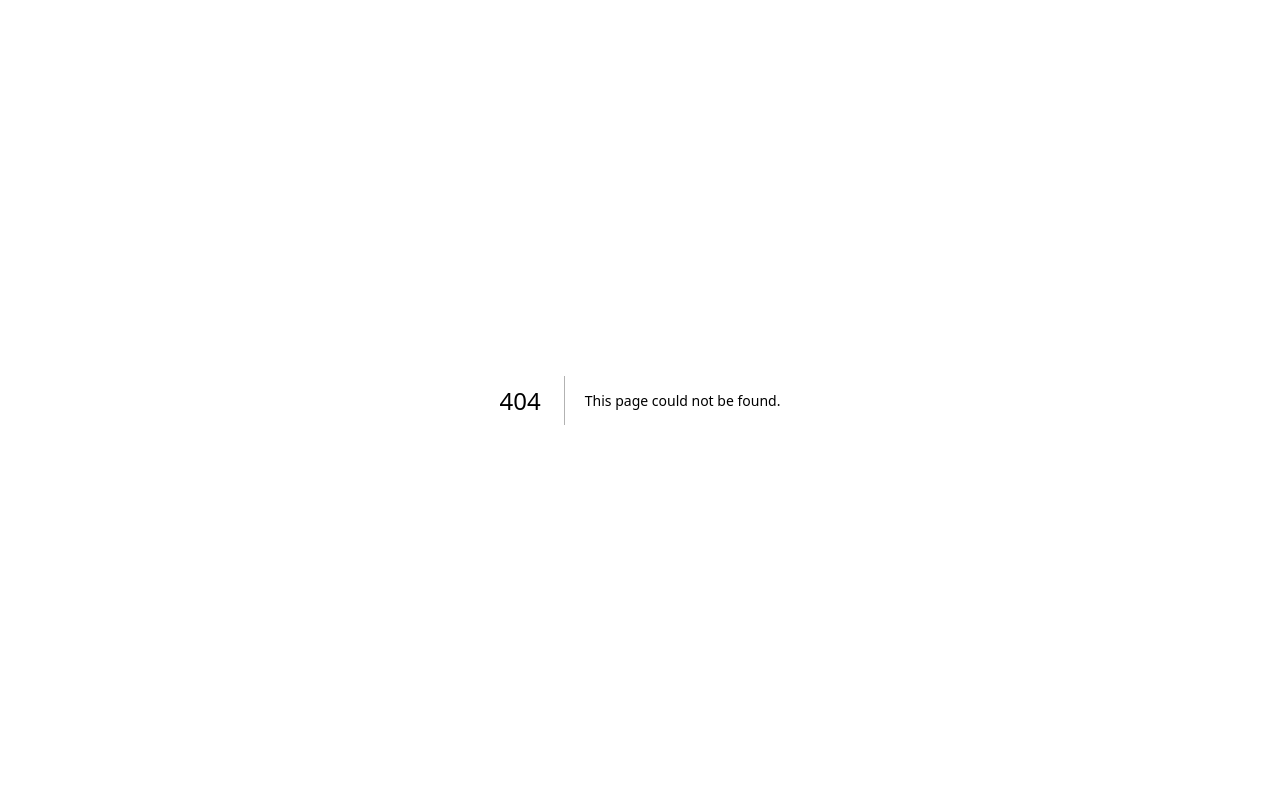
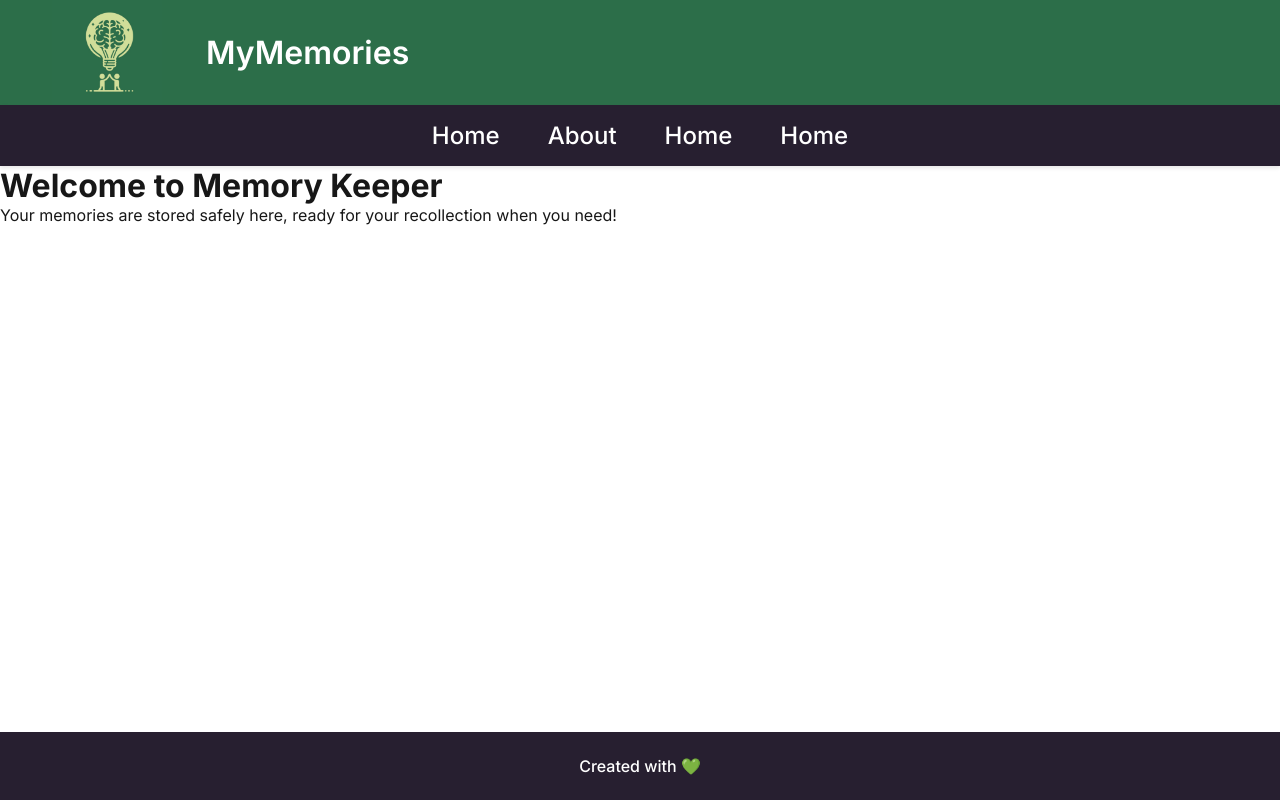
Before and after one commit to codesungrape/memory-keeper, a Next.js app: page /dashboard in a window 1280 px wide. Before the commit this address had no page. Built offline with nearby package versions, Linux system fonts and the light colour scheme.

Commit message:
feat: added Dashboard component for landing page, moved layout specific components to layout.tsx and also reinstated entry point page.tsx to be AuthSignInPage as before.

```diff
--- /dev/null
+++ b/src/app/dashboard/page.tsx
@@ -0,0 +1,12 @@
+export default function Dashboard() {
+  return (
+    <div>
+      <h1>Welcome to Memory Keeper</h1>
+      <p>
+        Your memories are stored safely here, ready for your recollection when
+        you need!
+      </p>
+      {/* Need to add other Dashboard-specific content */}
+    </div>
+  );
+}
--- a/src/app/layout.tsx
+++ b/src/app/layout.tsx
@@ -1,31 +1,29 @@
-import type { Metadata } from "next";
-import { Geist, Geist_Mono } from "next/font/google";
+// src/app/layout.tsx
+import Header from "@/components/Header/Header";
+import Navbar from "@/components/Navbar/Navbar";
+import Footer from "@/components/Footer/Footer";
+import { Inter } from "next/font/google";
 import "./globals.css";
 
-const geistSans = Geist({
-  variable: "--font-geist-sans",
-  subsets: ["latin"],
-});
+const inter = Inter({ subsets: ["latin"] });
 
-const geistMono = Geist_Mono({
-  variable: "--font-geist-mono",
-  subsets: ["latin"],
-});
-
-export const metadata: Metadata = {
-  title: "Create Next App",
-  description: "Generated by create next app",
+export const metadata = {
+  title: "Memory Keeper",
+  description: "Keep your memories safe and organized",
 };
 
 export default function RootLayout({
   children,
-}: Readonly<{
+}: {
   children: React.ReactNode;
-}>) {
+}) {
   return (
     <html lang="en">
-      <body className={`${geistSans.variable} ${geistMono.variable}`}>
-        {children}
+      <body className={inter.className}>
+        <Header />
+        <Navbar />
+        <main>{children}</main>
+        <Footer />
       </body>
     </html>
   );
```
Also changed, not shown: src/app/page.tsx (+2 -12 lines).
